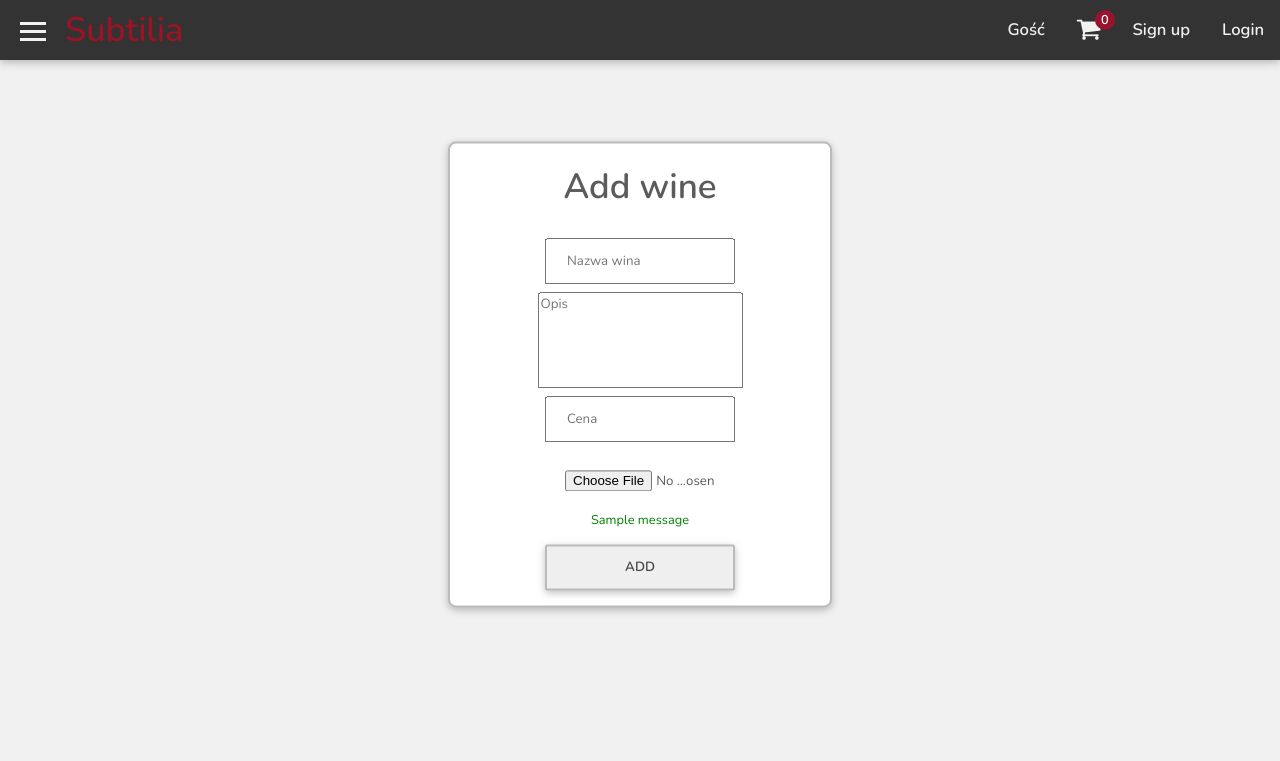
After one commit to kleist0202/subtilia, a Django app: page /add_wine_page in a window 1280 px wide. The commit adds this page. Shown: the top 761 px of the page. Run offline with Django 4.2, Linux system fonts and the light colour scheme; tables that the repository leaves empty hold one stand-in row (values such as "Sample post"); one stand-in notice (Sample message) is shown.

Commit message:
create admin page for adding new winw; create name label

```diff
--- a/ordering_website/forms.py
+++ b/ordering_website/forms.py
@@ -1,5 +1,5 @@
 from django.forms import ModelForm
-from .models import User
+from .models import User, Wine
 from django import forms
 from django.contrib.auth.hashers import make_password
 
@@ -50,3 +50,19 @@ class LoginUserForm(ModelForm):
     class Meta:
         model = User
         fields = ["email", "password"]
+
+
+class AddWineForm(ModelForm):
+    name = forms.CharField(
+        widget=forms.TextInput(attrs={"placeholder": "Nazwa wina"})
+    )
+    description = forms.CharField(
+        widget=forms.Textarea(attrs={"placeholder": "Opis", "rows":5, "cols":23, "style": "resize: none"}),
+    )
+    price = forms.DecimalField(
+        widget=forms.TextInput(attrs={"placeholder": "Cena"}),
+    )
+
+    class Meta:
+        model = Wine
+        fields = ["name", "description", "price", "image"]
--- a/ordering_website/models.py
+++ b/ordering_website/models.py
@@ -43,6 +43,7 @@ class Wine(models.Model):
     name = models.CharField(unique=True, max_length=255)
     description = models.TextField()
     price = models.DecimalField(max_digits=10, decimal_places=2)
+    image = models.ImageField(upload_to='wines')
 
     def __str__(self):
         return self.name
--- /dev/null
+++ b/ordering_website/templates/ordering_website/add_wine_page.html
@@ -0,0 +1,37 @@
+{% extends 'ordering_website/home.html' %}
+
+{% block content %}
+
+{% load static %}
+{% load ordering_website_extras %}
+
+<div class="mainContent">
+    <div class="centerDiv">
+        <div class="header">
+            <span>Add wine</span>
+        </div>
+
+        <form action="{% url 'add_wine_page' %}" id="contact" method="POST" enctype="multipart/form-data">
+            {% csrf_token %}
+
+            <div class="register bigButton">
+            {{ form.name }}
+            {{ form.description }}
+            {{ form.price }}
+            {{ form.image }}
+
+            {% for message in messages %}
+            <span class="{{ message.tags }}">{{ message }}</span>
+            {% endfor %}
+
+            <div>
+                <span class="error">{{ form.errors }}</span>
+                <span class="error">{{ form2.errors }}</span>
+            </div>
+            <button name="submit" type="submit" id="signup">Add</button>
+            </div>
+        </form>
+    </div>
+</div>
+
+{% endblock %}
--- a/ordering_website/templates/ordering_website/cart_page.html
+++ b/ordering_website/templates/ordering_website/cart_page.html
@@ -16,7 +16,7 @@
                 {% csrf_token %}
                 {% for product in whole_products %}
                 <div class="product">
-                    <a href="{% url 'wine_page' product.0.wine_id %}"><img class="product-img" src="{% static 'images/wines/'|addstr:product.0.wine_id|addstr:'.png' %}" alt="{{ product.0.name }}'s image" /></a>
+                    <a href="{% url 'wine_page' product.0.wine_id %}"><img class="product-img" src="{{ product.0.image.url }}" alt="{{ product.0.name }}'s image" /></a>
                     <div class="product-info">
                         <h3 class="product-name">{{ product.0.name }}</h3>
                         <h4 class="product-price">{{ product.0.price }}zł</h4>
--- a/ordering_website/templates/ordering_website/navbar.html
+++ b/ordering_website/templates/ordering_website/navbar.html
@@ -8,7 +8,10 @@
         <ul class="menuBox">
             <li><a class="menuItem" href="{% url 'home' %}">Home</a></li>
             {% if is_logged %}
-            <li><a class="menuItem" href="{% url 'profile' %}">Profile</a></li>
+            <li><a class="menuItem" href="{% url 'profile' %}">Profil</a></li>
+            {% if is_admin %}
+            <li><a class="menuItem" href="{% url 'add_wine_page' %}">Dodaj wino</a></li>
+            {% endif %}
             {% endif %}
         </ul>
     </div>
@@ -16,6 +19,14 @@
         <span><a href="{% url 'home' %}">Subtilia</a></span>
     </div>
     <div class="top-right">
+        {% if is_admin %}
+        <span class="admin-label">Admin:</span>
+        {% endif %}
+        {% if logged_user.name %}
+        <a href="{% url 'profile' %}" class="user-name">{{ logged_user.name }} {{ logged_user.surname }}</a>
+        {% else %}
+        <a href="{% url 'profile' %}" class="user-name">Gość</a>
+        {% endif %}
         <a href="{% url 'cart_page' %}" class="cart-icon"><i class='fa fa-shopping-cart'></i>
             <div class="circle">
                 <span class="messageNumberInfo">{{ items_in_cart }}</span>
--- a/ordering_website/templates/ordering_website/wine_page.html
+++ b/ordering_website/templates/ordering_website/wine_page.html
@@ -12,7 +12,8 @@
             <!-- left -->
             <div class="product-imgs">
                 <div class="img-display">
-                    <img src="{% static 'images/wines/'|addstr:wine.wine_id|addstr:'.png' %}" alt="{{ wine.name }}'s image">
+                    <img src="{{ wine.image.url }}" alt="{{ wine.name }}'s image" />
+                    <!-- <img src="{% static 'images/wines/'|addstr:wine.wine_id|addstr:'.png' %}" alt="{{ wine.name }}'s image"> -->
                 </div>
             </div>
             <!-- right -->
--- a/ordering_website/urls.py
+++ b/ordering_website/urls.py
@@ -1,5 +1,7 @@
 from django.urls import path
 from . import views
+from django.conf import settings
+from django.conf.urls.static import static
 
 urlpatterns = [
     path("", views.home, name="home"),
@@ -11,4 +13,9 @@ urlpatterns = [
     path('add_to_cart/<int:wine_id>/', views.add_to_cart, name="add_to_cart"),
     path('remove_from_cart/<int:wine_id>/', views.remove_from_cart, name="remove_from_cart"),
     path('wine_page/<int:wine_id>/', views.wine_page, name="wine_page"),
+    path('add_wine_page', views.add_wine_page, name="add_wine_page"),
 ]
+
+if settings.DEBUG:
+    urlpatterns += static(settings.MEDIA_URL,
+                          document_root=settings.MEDIA_ROOT)
--- a/ordering_website/views.py
+++ b/ordering_website/views.py
@@ -1,23 +1,26 @@
 from django.shortcuts import render, redirect
 from django.http import HttpResponse
-from .forms import CreateUserForm, LoginUserForm
+from .forms import CreateUserForm, LoginUserForm, AddWineForm
 from django.contrib import messages
 from django.contrib.auth.hashers import check_password
 from .models import User, Wine
 
 
 def home(request):
-    is_logged = False
-
-    if "email" in request.session:
-        is_logged = True
-        logged_user = get_user(request)
+    logged_user, is_logged = get_user(request)
+    is_admin = check_if_admin(logged_user)
 
     items_in_cart = get_cart_items_number(request)
 
     wines = Wine.objects.all()
 
-    data = {"is_logged": is_logged, "wines": wines, "items_in_cart": items_in_cart}
+    data = {
+        "is_logged": is_logged,
+        "wines": wines,
+        "items_in_cart": items_in_cart,
+        "is_admin": is_admin,
+        "logged_user": logged_user,
+    }
     return render(request, "ordering_website/home.html", data)
 
 
@@ -69,7 +72,10 @@ def login_page(request):
 
 
 def get_user(request):
-    return User.objects.get(email=request.session["email"])
+    if "email" in request.session:
+        return User.objects.get(email=request.session["email"]), True
+
+    return None, False
 
 
 def logout(request):
@@ -79,9 +85,8 @@ def logout(request):
 
 
 def profile(request):
-    if "email" in request.session:
-        is_logged = True
-        logged_user = get_user(request)
+    logged_user, is_logged = get_user(request)
+    is_admin = check_if_admin(logged_user)
 
     items_in_cart = get_cart_items_number(request)
 
@@ -93,7 +98,7 @@ def profile(request):
         phone = request.POST["phone"]
         zip = request.POST["zip"]
 
-        current_user_email = get_user(request).email
+        current_user_email = get_user(request)[0].email
         _ = User.objects.filter(email=current_user_email).update(
             name=name,
             surname=surname,
@@ -102,17 +107,24 @@ def profile(request):
             phone_number=phone,
             zip_code=zip,
         )
-        logged_user = get_user(request)
+        logged_user, _ = get_user(request)
 
         messages.success(request, "Dane zostały zaktualizowane.")
 
-    data = {"is_logged": is_logged, "user": logged_user, "items_in_cart": items_in_cart}
+    data = {
+        "is_logged": is_logged,
+        "items_in_cart": items_in_cart,
+        "is_admin": is_admin,
+        "logged_user": logged_user,
+    }
 
     return render(request, "ordering_website/profile.html", data)
 
 
 def cart_page(request):
-    is_logged = False
+    logged_user, is_logged = get_user(request)
+    is_admin = check_if_admin(logged_user)
+
     cart_products = []
     whole_products = []
     total_price = 0
@@ -133,9 +145,6 @@ def cart_page(request):
         whole_products.append([cp, qty, price])
         sum_price += price
 
-    if "email" in request.session:
-        is_logged = True
-
     total_price = float(sum_price) + 9.99
 
     items_in_cart = get_cart_items_number(request)
@@ -146,6 +155,8 @@ def cart_page(request):
         "items_in_cart": items_in_cart,
         "sum_price": sum_price,
         "total_price": total_price,
+        "is_admin": is_admin,
+        "logged_user": logged_user,
     }
     return render(request, "ordering_website/cart_page.html", data)
 
@@ -166,7 +177,7 @@ def add_to_cart(request, wine_id):
         print("New session")
         request.session["cart"] = {}
 
-    print(wine_id,request.session["cart"].keys())
+    print(wine_id, request.session["cart"].keys())
     if str(wine_id) not in request.session["cart"].keys():
         print("New wine")
         request.session["cart"][str(wine_id)] = 0
@@ -189,10 +200,60 @@ def remove_from_cart(request, wine_id):
 
 
 def wine_page(request, wine_id):
+    logged_user, is_logged = get_user(request)
+    is_admin = check_if_admin(logged_user)
+
     chosen_wine = Wine.objects.get(pk=wine_id)
     print(chosen_wine.name)
 
     items_in_cart = get_cart_items_number(request)
 
-    data = {"wine": chosen_wine, "items_in_cart": items_in_cart}
+    data = {
+        "is_logged": is_logged,
+        "wine": chosen_wine,
+        "items_in_cart": items_in_cart,
+        "is_admin": is_admin,
+        "logged_user": logged_user,
+    }
     return render(request, "ordering_website/wine_page.html", data)
+
+
+def add_wine_page(request):
+    logged_user, is_logged = get_user(request)
+    is_admin = check_if_admin(logged_user)
+
+    items_in_cart = get_cart_items_number(request)
+
+    if request.method == "POST":
+        form = AddWineForm(request.POST, request.FILES)
+        if form.is_valid():
+            print("DZXIALA")
+            form.save()
+            current_wine = form.cleaned_data.get("wine")
+            print(current_wine)
+            messages.success(request, "Wine was created successfully")
+            return redirect("add_wine_page")
+    else:
+        form = AddWineForm()
+
+    data = {
+        "is_logged": is_logged,
+        "is_admin": is_admin,
+        "form": form,
+        "items_in_cart": items_in_cart,
+        "logged_user": logged_user,
+    }
+
+    return render(request, "ordering_website/add_wine_page.html", data)
+
+
+def check_if_admin(logged_user):
+    is_admin = False
+
+    if logged_user is None:
+        return is_admin
+
+    if logged_user.rank == "admin":
+        is_admin = True
+
+    return is_admin
--- a/static/css/style.css
+++ b/static/css/style.css
@@ -38,7 +38,7 @@ body {
     box-shadow: 0 2px 10px rgba(0, 0, 0, 0.16), 0 3px 6px rgba(0, 0, 0, 0.1);
 }
 
-.top-right a {
+.top-right a, span.admin-label {
     font-weight: bold;
     float: left;
     display: block;
@@ -48,6 +48,11 @@ body {
     height: 60px;
     line-height: 60px;
     font-size: 1.3rem;
+}
+
+.top-right span.admin-label {
+    color: red;
+    padding: 0px 4px;
 }
 
 .top-right a:hover {
@@ -759,10 +764,11 @@ span.price {
 }
 
 .product-content {
-    margin-left: 20px;
+    /* margin-left: 20px; */
+    margin: 0;
     padding: 20px;
     height: auto;
-    /* height: 52rem; */
+    min-width: 38rem;
     border: 1px solid #aaa;
     border-radius: 5px;
     background: #fff;
@@ -923,6 +929,10 @@ span.price {
         position: relative;
     }
 
+    .product-content {
+        min-width: 0;
+    }
+
     .dead-end {
         height: 0;
     }
--- a/subtilia/settings.py
+++ b/subtilia/settings.py
@@ -125,12 +125,14 @@ USE_TZ = True
 
 STATIC_URL = 'static/'
 
-MEDIA_URL = 'images/'
+MEDIA_URL = '/images/'
 
 STATICFILES_DIRS = [
     os.path.join(BASE_DIR, "static"),
 ]
 
+MEDIA_ROOT = os.path.join(STATICFILES_DIRS[0], 'images/')
+
 # Default primary key field type
 # https://docs.djangoproject.com/en/4.0/ref/settings/#default-auto-field
 
```
Also changed, not shown: ordering_website/templates/ordering_website/profile.html (+7 -7 lines), ordering_website/templates/ordering_website/wines_list.html (+5 -3 lines), ordering_website/migrations/0006_wineimage.py (added), ordering_website/migrations/0007_delete_wineimage_wine_image.py (added), static/images/wines/1.png (deleted), static/images/wines/2.png (deleted), static/images/wines/el-coto-de-rioja-el-coto-finca-museum-reserva-0-75l.png (added), static/images/wines/wine-png-wine-png-image-1694.png (added).
